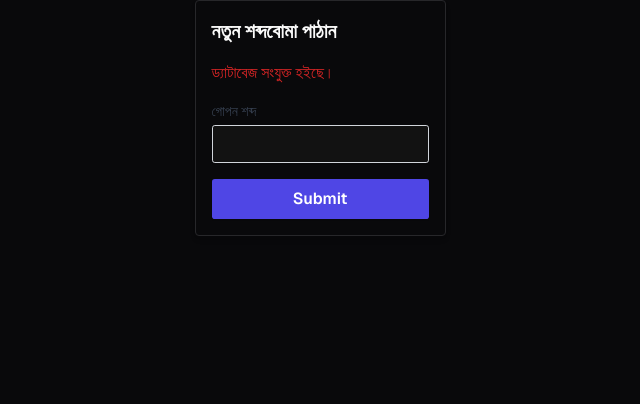
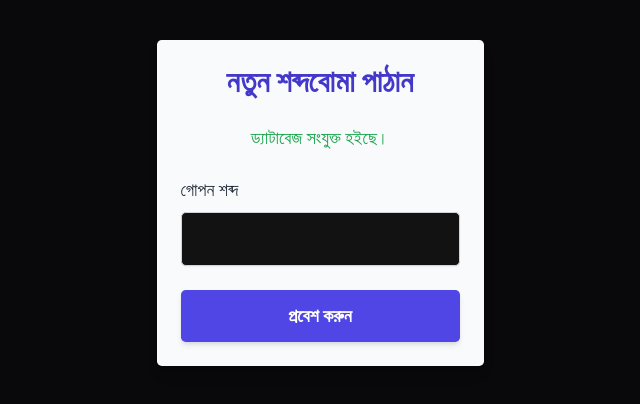
Before and after one commit to abusayed0206/shobdoboma, a Next.js app: page /submit in a window 1280 px wide. Shown: the top 404 px of the page, without its empty margins (320-960 px from the left). Built offline with nearby package versions, Linux system fonts and the light colour scheme; no server answers; the database is empty.

Commit message:
Update page.tsx

```diff
--- a/src/app/submit/page.tsx
+++ b/src/app/submit/page.tsx
@@ -11,7 +11,7 @@ const InsertDataForm = () => {
   const [submittedPassword, setSubmittedPassword] = useState('');
   const [error, setError] = useState('');
   const [success, setSuccess] = useState('');
-  const [dbStatus, setDbStatus] = useState('Checking connection...');
+  const [dbStatus, setDbStatus] = useState('ড্যাটাবেজ সংযুগ যাচাই করা হচ্ছে...');
   const [step, setStep] = useState<'password' | 'form'>('password');
 
   useEffect(() => {
@@ -91,75 +91,74 @@ const InsertDataForm = () => {
   };
 
   return (
-    <div className="max-w-md mx-auto p-4 border rounded shadow-md">
-      <h1 className="text-xl font-semibold mb-4">নতুন শব্দবোমা পাঠান</h1>
-      <p className={`mb-4 ${dbStatus === 'ড্যাটাবেজ সংযুক্ত হইছে' ? 'text-green-600' : 'text-red-600'}`}>
+    <div className="max-w-2xl mx-auto p-6 bg-gray-50 rounded-lg shadow-lg mt-10">
+      <h1 className="text-3xl font-bold text-center mb-6 text-indigo-700">নতুন শব্দবোমা পাঠান</h1>
+      <p className={`mb-6 text-center text-lg font-medium ${dbStatus === 'ড্যাটাবেজ সংযুক্ত হইছে।' ? 'text-green-600' : 'text-red-600'}`}>
         {dbStatus}
       </p>
       {step === 'password' ? (
-        <form onSubmit={handlePasswordSubmit} className="space-y-4">
-          <div>
-            <label className="block text-sm font-medium text-gray-700">গোপন শব্দ</label>
+        <form onSubmit={handlePasswordSubmit} className="space-y-6">
+          <div className="flex flex-col">
+            <label className="block text-lg font-medium text-gray-800">গোপন শব্দ</label>
             <input
               type="password"
               value={submittedPassword}
               onChange={(e) => setSubmittedPassword(e.target.value)}
-              className="mt-1 block w-full px-3 py-2 border border-gray-300 rounded-md shadow-sm focus:outline-none focus:ring-indigo-500 focus:border-indigo-500 sm:text-sm"
+              className="mt-2 px-4 py-3 border border-gray-300 rounded-lg shadow-sm focus:outline-none focus:ring-2 focus:ring-indigo-500 text-lg"
               required
             />
           </div>
 
-          {error && <p className="text-red-600">{error}</p>}
-          {success && <p className="text-green-600">{success}</p>}
+          {error && <p className="text-red-600 text-center text-lg">{error}</p>}
+          {success && <p className="text-green-600 text-center text-lg">{success}</p>}
 
           <button
             type="submit"
-            className="w-full px-4 py-2 bg-indigo-600 text-white font-semibold rounded-md shadow-sm hover:bg-indigo-700 focus:outline-none focus:ring-2 focus:ring-indigo-500"
+            className="w-full px-4 py-3 bg-indigo-600 text-white text-lg font-semibold rounded-lg shadow-md hover:bg-indigo-700 focus:outline-none focus:ring-2 focus:ring-indigo-500"
           >
-            Submit
+            প্রবেশ করুন
           </button>
         </form>
       ) : (
-        <form onSubmit={handleSubmit} className="space-y-4">
-          <div>
-            <label className="block text-sm font-medium text-gray-700">শব্দবোমা</label>
-            <input
-              type="text"
+        <form onSubmit={handleSubmit} className="space-y-6">
+          <div className="flex flex-col">
+            <label className="block text-lg font-medium text-gray-800">শব্দবোমা</label>
+            <textarea
               value={boma}
               onChange={(e) => setBoma(e.target.value)}
-              className="mt-1 block w-full px-3 py-2 border border-gray-300 rounded-md shadow-sm focus:outline-none focus:ring-indigo-500 focus:border-indigo-500 sm:text-sm"
+              className="mt-2 px-4 py-3 border border-gray-300 rounded-lg shadow-sm focus:outline-none focus:ring-2 focus:ring-indigo-500 text-lg h-40"
               required
             />
           </div>
 
-          <div>
-            <label className="block text-sm font-medium text-gray-700">নাম</label>
+          <div className="flex flex-col">
+            <label className="block text-lg font-medium text-gray-800">নাম</label>
             <input
               type="text"
               value={nam}
               onChange={(e) => setNam(e.target.value)}
-              className="mt-1 block w-full px-3 py-2 border border-gray-300 rounded-md shadow-sm focus:outline-none focus:ring-indigo-500 focus:border-indigo-500 sm:text-sm"
+              className="mt-2 px-4 py-3 border border-gray-300 rounded-lg shadow-sm focus:outline-none focus:ring-2 focus:ring-indigo-500 text-lg"
               required
             />
           </div>
 
-          <div>
-            <label className="block text-sm font-medium text-gray-700">পরিচয়</label>
+          <div className="flex flex-col">
+            <label className="block text-lg font-medium text-gray-800">পরিচয়</label>
             <input
               type="text"
               value={poricoy}
               onChange={(e) => setPoricoy(e.target.value)}
-              className="mt-1 block w-full px-3 py-2 border border-gray-300 rounded-md shadow-sm focus:outline-none focus:ring-indigo-500 focus:border-indigo-500 sm:text-sm"
+              className="mt-2 px-4 py-3 border border-gray-300 rounded-lg shadow-sm focus:outline-none focus:ring-2 focus:ring-indigo-500 text-lg"
               required
             />
           </div>
 
-          {error && <p className="text-red-600">{error}</p>}
-          {success && <p className="text-green-600">{success}</p>}
+          {error && <p className="text-red-600 text-center text-lg">{error}</p>}
+          {success && <p className="text-green-600 text-center text-lg">{success}</p>}
 
           <button
             type="submit"
-            className="w-full px-4 py-2 bg-indigo-600 text-white font-semibold rounded-md shadow-sm hover:bg-indigo-700 focus:outline-none focus:ring-2 focus:ring-indigo-500"
+            className="w-full px-4 py-3 bg-indigo-600 text-white text-lg font-semibold rounded-lg shadow-md hover:bg-indigo-700 focus:outline-none focus:ring-2 focus:ring-indigo-500"
           >
             বোমা পাঠান
           </button>
```
